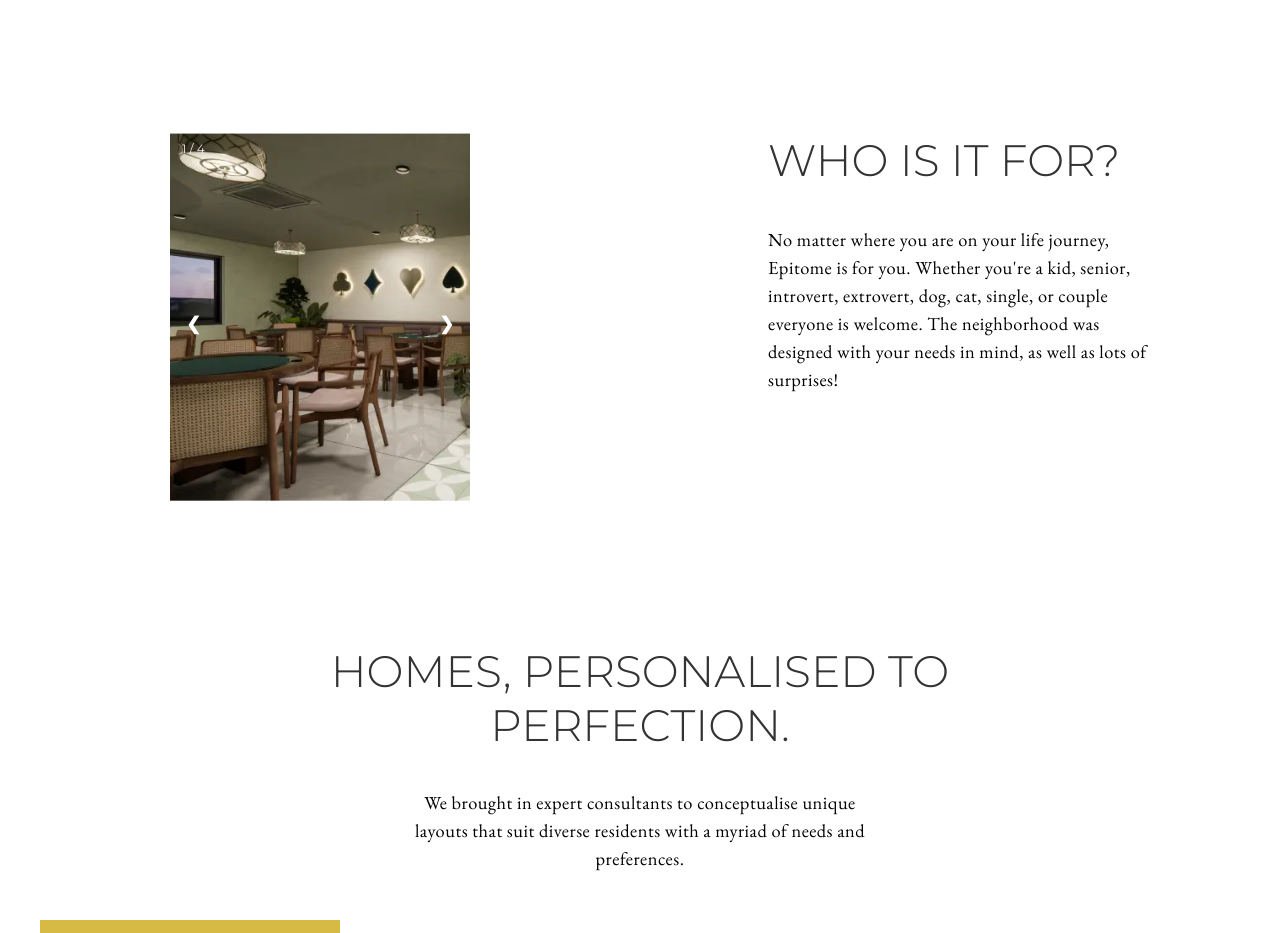
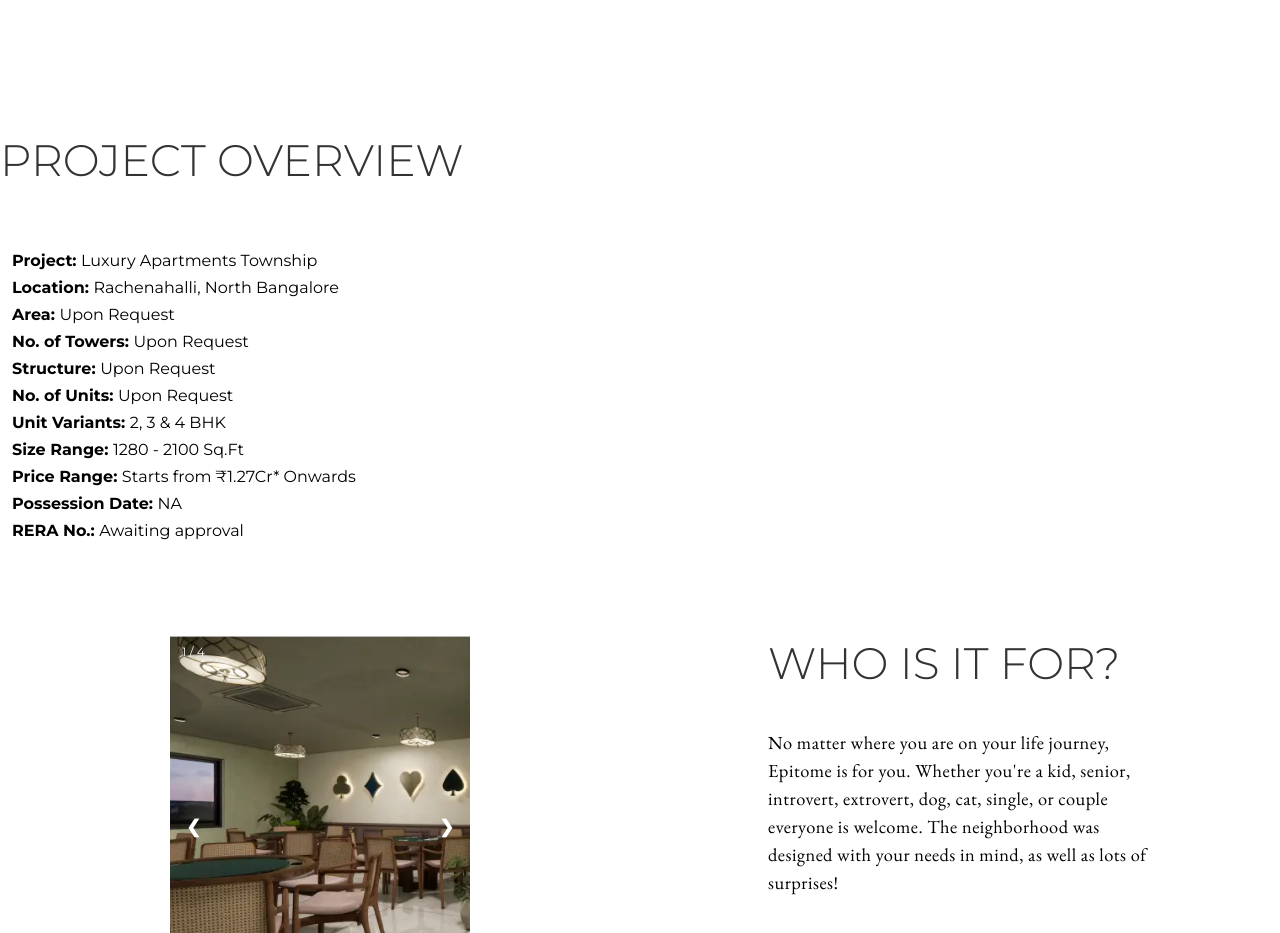
Before and after one commit to bharathsampangi/epitome, a Next.js app: page / in a window 1280 px wide. Shown: the part 2220-3153 px from the top of the page. Built offline with nearby package versions, Linux system fonts and the light colour scheme.

Commit message:
project overview

```diff
--- a/components/main/Main.js
+++ b/components/main/Main.js
@@ -7,6 +7,7 @@ import Preview from "../preview/Preview"
 import Footer from "../footer/Footer"
 import About from "../about/About"
 import Enquire from "../enquire/Enquire"
+import Project from "../project/Project"
 
 const Main = () => {
     return (
@@ -15,6 +16,7 @@ const Main = () => {
             <Hero />
             <About />
             <Location />
+            <Project />
             <Who />
             <Preview />
             <Enquire />
--- /dev/null
+++ b/components/project/Project.js
@@ -0,0 +1,56 @@
+import styles from "./styles/Project.module.css"
+
+export default function Project() {
+
+    return (
+        <section>
+            <h3 className={styles.header}>Project Overview</h3>
+            <ul className={styles.list}>
+                <li>
+                    <span className={styles.title}>Project: </span>
+                    <span>Luxury Apartments Township</span>
+                </li>
+                <li>
+                    <span className={styles.title}>Location: </span>
+                    <span>Rachenahalli, North Bangalore</span>
+                </li>
+                <li>
+                    <span className={styles.title}>Area: </span>
+                    <span>Upon Request</span>
+                </li>
+                <li>
+                    <span className={styles.title}>No. of Towers: </span>
+                    <span>Upon Request</span>
+                </li>
+                <li>
+                    <span className={styles.title}>Structure: </span>
+                    <span>Upon Request</span>
+                </li>
+                <li>
+                    <span className={styles.title}>No. of Units: </span>
+                    <span>Upon Request</span>
+                </li>
+                <li>
+                    <span className={styles.title}>Unit Variants: </span>
+                    <span>2, 3 & 4 BHK</span>
+                </li>
+                <li>
+                    <span className={styles.title}>Size Range: </span>
+                    <span>1280 - 2100 Sq.Ft</span>
+                </li>
+                <li>
+                    <span className={styles.title}>Price Range: </span>
+                    <span>Starts from ₹1.27Cr* Onwards</span>
+                </li>
+                <li>
+                    <span className={styles.title}>Possession Date: </span>
+                    <span>NA</span>
+                </li>
+                <li>
+                    <span className={styles.title}>RERA No.: </span>
+                    <span>Awaiting approval</span>
+                </li>
+            </ul>
+        </section>
+    )
+}
--- /dev/null
+++ b/components/project/styles/Project.module.css
@@ -0,0 +1,20 @@
+.header {
+    font-size: 2.75rem;
+    color: #333;
+    text-transform: uppercase;
+    font-weight: 200;
+    padding-bottom: .25rem;
+}
+
+.list {
+    list-style: none;
+    padding: .75rem;
+}
+
+.list > li {
+    padding: .25rem 0;
+}
+
+.title {
+    font-weight: bold;
+}
```
